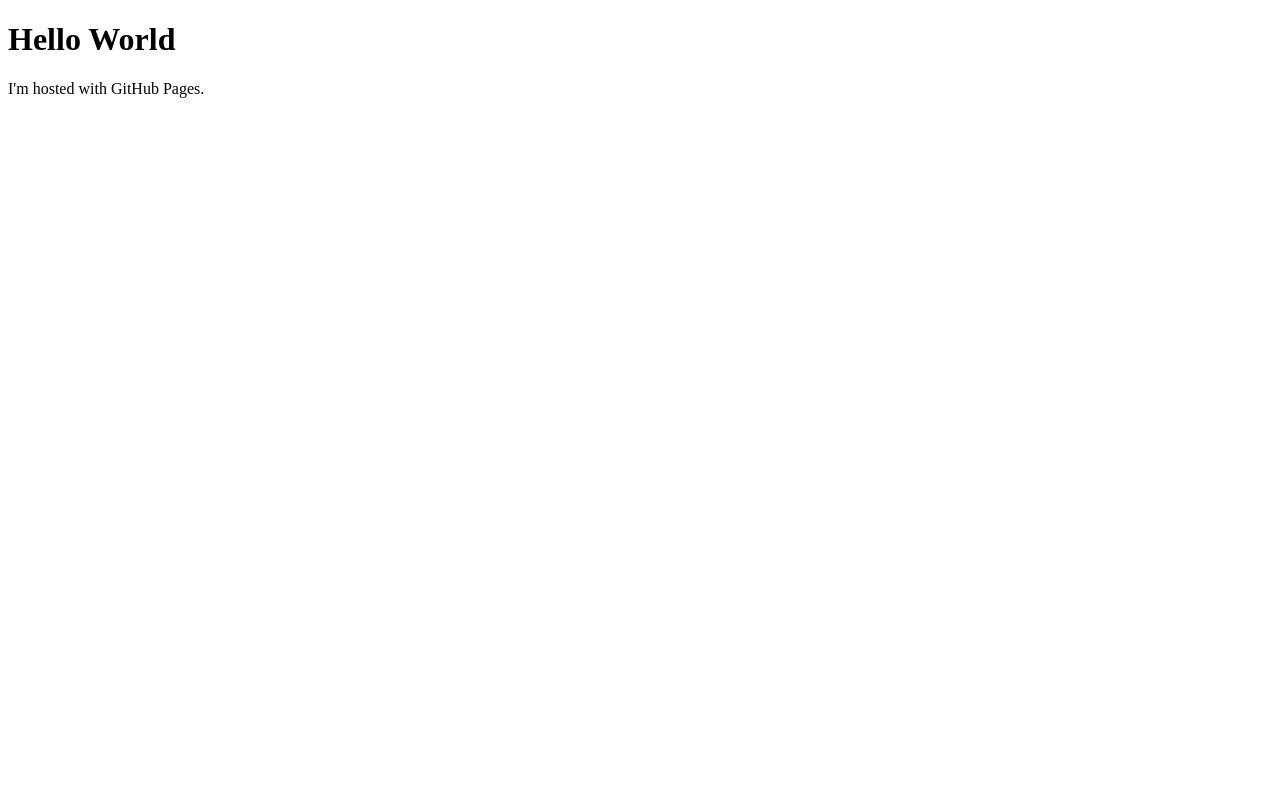
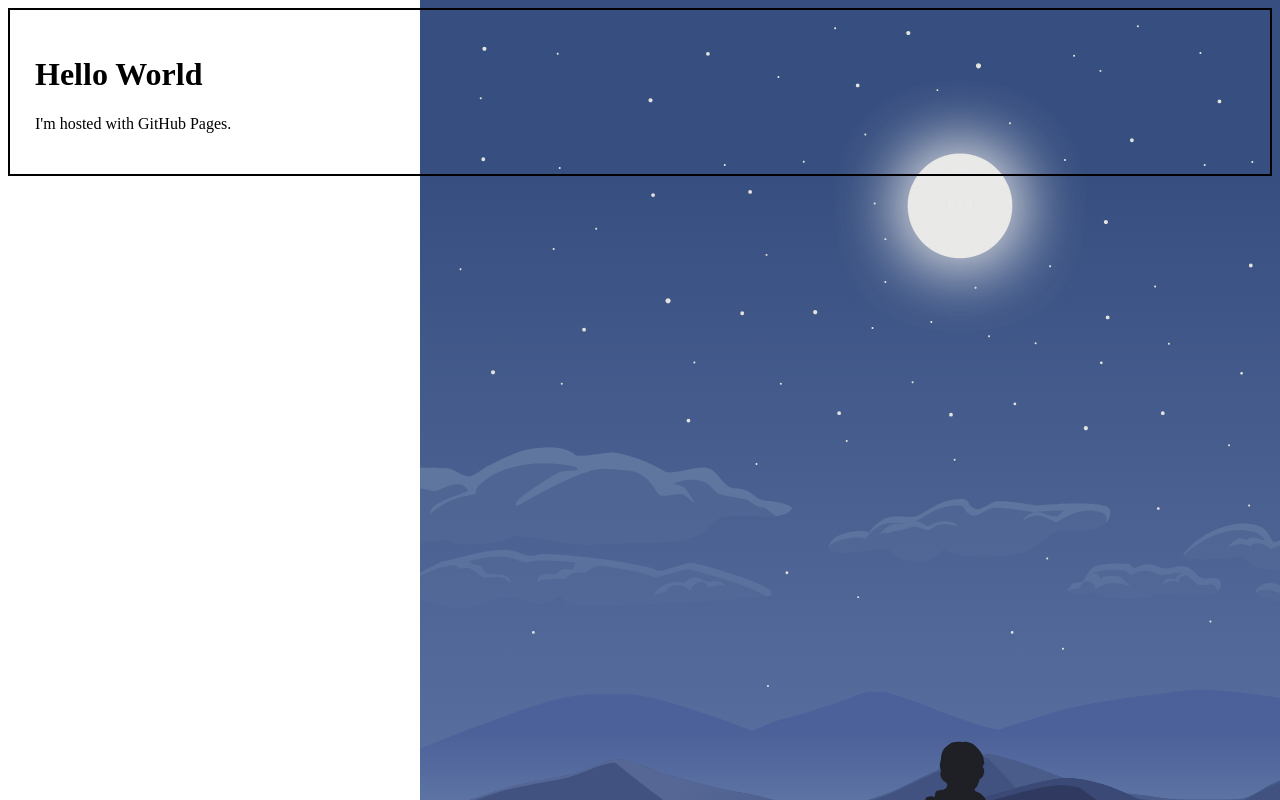
Before and after one commit to FPDev2023/FPDev2023.github.io, a plain HTML site: page index.html in a window 1280 px wide. Drawn offline with Linux system fonts and the light colour scheme.

Commit message:
02 - Background

```diff
--- a/index.html
+++ b/index.html
@@ -1,7 +1,21 @@
 <!DOCTYPE html>
 <html>
+
+<head>
+    <style>
+        body {
+            border: 2px solid black;
+            padding: 25px;
+            background-image: url('./imagens/back.svg');
+            background-repeat: no-repeat;
+            background-size: 1920px 1080px;
+        }
+    </style>
+</head>
+
 <body>
-<h1>Hello World</h1>
-<p>I'm hosted with GitHub Pages.</p>
+    <h1>Hello World</h1>
+    <p>I'm hosted with GitHub Pages.</p>
 </body>
+
 </html>
```
Also changed, not shown: imagens/back.svg (added).
